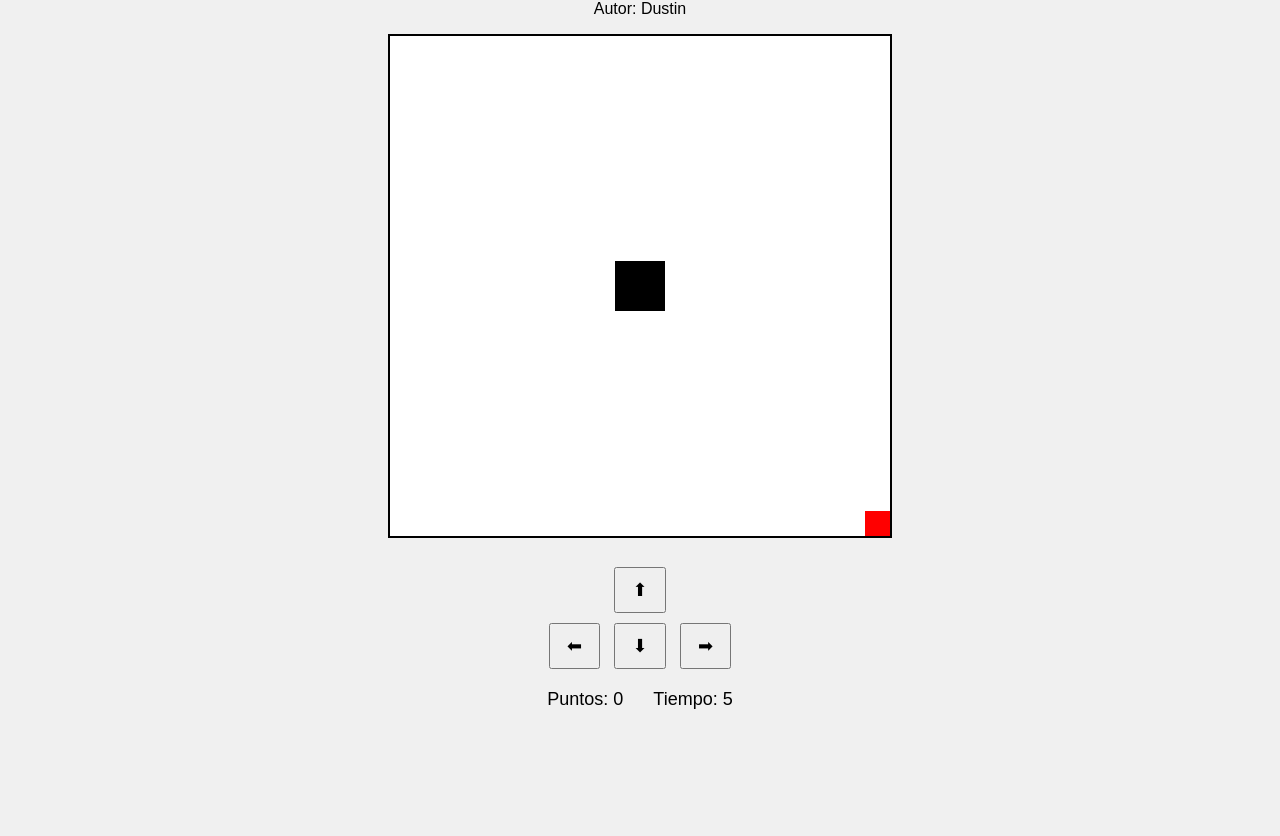
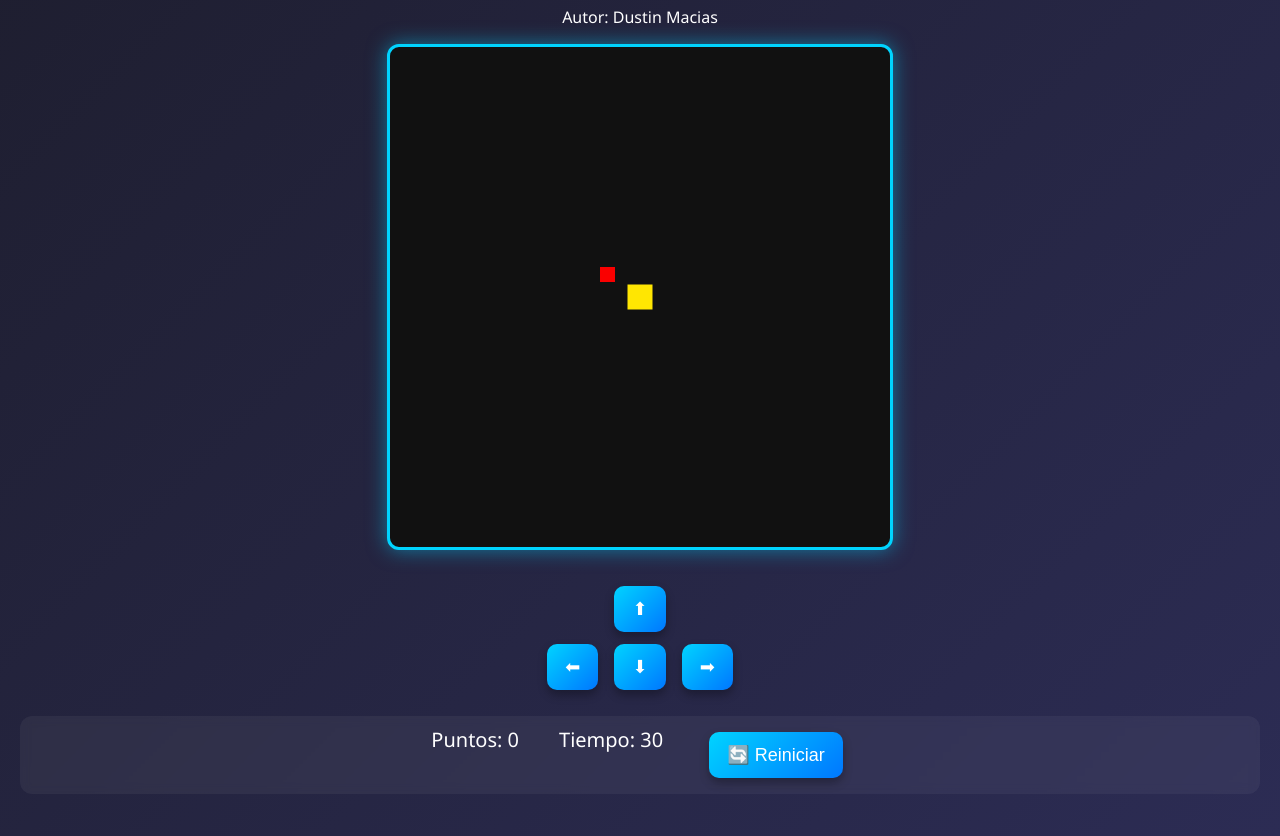
Before and after one commit to dustinmaciasz16-star/juego_cazando, a plain HTML site: page cazando copy.html in a window 1280 px wide. Shown: the part 94-930 px from the top of the page. Before the commit the page ends 844 px from the top, so only its background shows below. Drawn offline with Linux system fonts and the light colour scheme.

Commit message:
finalizacion del juego completo

```diff
--- a/cazando copy.css
+++ b/cazando copy.css
@@ -1,42 +1,67 @@
 body {
   text-align: center;
-  font-family: Arial, sans-serif;
-  background: #f0f0f0;
+  font-family: 'Segoe UI', Tahoma, sans-serif;
+  background: linear-gradient(135deg, #1e1e2f, #2c2c54);
   margin: 0;
   padding: 20px;
+  color: #ffffff;
 }
 
 h1 {
   margin-bottom: 5px;
+  font-size: 32px;
+  letter-spacing: 1px;
 }
 
 .panel {
-  margin: 15px 0;
-  font-size: 18px;
+  margin: 20px 0;
+  font-size: 20px;
   display: flex;
   justify-content: center;
-  gap: 30px;
+  gap: 40px;
+  background: rgba(255,255,255,0.05);
+  padding: 10px 20px;
+  border-radius: 12px;
+  backdrop-filter: blur(5px);
 }
 
 canvas {
-  background: white;
-  border: 2px solid black;
+  background: #111;
+  border: 3px solid #00d4ff;
+  border-radius: 12px;
+  box-shadow: 0 0 20px rgba(0, 212, 255, 0.5);
 }
 
 .controles {
-  margin-top: 20px;
+  margin-top: 25px;
 }
 
 button {
-  margin: 5px;
-  padding: 10px 16px;
+  margin: 6px;
+  padding: 12px 18px;
   font-size: 18px;
   cursor: pointer;
+  border: none;
+  border-radius: 10px;
+  background: linear-gradient(135deg, #00d4ff, #0077ff);
+  color: white;
+  transition: all 0.2s ease;
+  box-shadow: 0 5px 10px rgba(0,0,0,0.3);
+}
+
+button:hover {
+  transform: translateY(-2px) scale(1.05);
+  background: linear-gradient(135deg, #00aaff, #0055ff);
+}
+
+button:active {
+  transform: scale(0.95);
 }
 
 #mensaje {
-  font-size: 20px;
+  font-size: 22px;
   font-weight: bold;
-  color: darkred;
-  margin-top: 15px;
+  margin-top: 20px;
+  color: #ff4d4d;
+  text-shadow: 0 0 10px rgba(255, 77, 77, 0.7);
 }
--- a/cazando copy.html
+++ b/cazando copy.html
@@ -7,7 +7,7 @@
 <body onload="iniciarJuego()">
 
   <h1>Juego Cazando</h1>
-  <p>Autor: Dustin</p>
+  <p>Autor: Dustin Macias</p>
 
     <canvas id="areaJuego" width="500" height="500"></canvas>
 
@@ -21,8 +21,9 @@
 
 
   <div class="panel">
-    <span>Puntos: <span id="puntos">0</span></span>
-    <span>Tiempo: <span id="tiempo">10</span></span>
+    <span>Puntos: <span id="puntos"></span></span>
+    <span>Tiempo: <span id="tiempo"></span></span>
+    <button onclick="reiniciarJuego()">🔄 Reiniciar</button>
   </div>
 
   <p id="mensaje"></p>
--- a/cazando copy.js
+++ b/cazando copy.js
@@ -3,8 +3,8 @@ let ctx = canvas.getContext("2d");
 // variables y contantes del Gato
 let gatoX = 0;
 let gatoY = 0;
-const ANCHOGATO = 50;
-const ALTURAGATO = 50;
+const ANCHOGATO = 25;
+const ALTURAGATO = 25;
 const VELOCIDAD = 10;
 const LIMITE_X = canvas.width - ANCHOGATO;
 const LIMITE_Y = canvas.height - ALTURAGATO;
@@ -13,12 +13,13 @@ const LIMITE_Y = canvas.height - ALTURAGATO;
 // variable y constantes de la comida
 let comidaX = 0;
 let comidaY = 0;
-const ANCHOCOMIDA = 30;
-const ALTURACOMIDA = 30;
+const ANCHOCOMIDA = 15;
+const ALTURACOMIDA = 15;
 
 let puntos = 0;
 let intervalarTiempo;
-let time = 10;
+let tiempo = 35;
+let juegoActivo = true;
 
 
 document.getElementById("btnArriba").onclick = () => moverArriba();
@@ -32,11 +33,11 @@ function graficarRectangulo(x, y, ancho, alto, color) {
 };
 
 function graficarComida() {
-    graficarRectangulo(comidaX, comidaY, ANCHOCOMIDA, ALTURACOMIDA, "#ff0000");
+    graficarRectangulo(comidaX, comidaY, ANCHOCOMIDA, ALTURACOMIDA, "#fa0000");
 };
 
 function graficarGato() {
-    graficarRectangulo(gatoX, gatoY, ANCHOGATO, ALTURAGATO, "#000000");
+    graficarRectangulo(gatoX, gatoY, ANCHOGATO, ALTURAGATO, "#ffe602");
 };
 
 function limpiarCanva() {
@@ -54,9 +55,11 @@ function dibujarTodo() {
 
         mostrarEnSpan("puntos", puntos);
 
-        tiempo ++;
-
-        mostrarEnSpan("tiempo", tiempo);
+        if(puntos >= 6){
+            alert("¡Ganaste!")
+            clearInterval(intervalarTiempo);
+            juegoActivo = false;
+        }
 
         comidaX = generarAleatorio(0, canvas.width - ANCHOCOMIDA);
         comidaY = generarAleatorio(0, canvas.height - ALTURACOMIDA);
@@ -73,6 +76,7 @@ function detectarCollision() {
 }
 
 function moverIzquierda(){
+    if(!juegoActivo) return;
     if(gatoX>0){
         gatoX-= VELOCIDAD;
         dibujarTodo();
@@ -80,6 +84,7 @@ function moverIzquierda(){
 }
 
 function moverDerecha(){
+    if(!juegoActivo) return;
     if (gatoX<LIMITE_X){
         gatoX += VELOCIDAD;
         dibujarTodo();
@@ -87,6 +92,7 @@ function moverDerecha(){
 }
 
 function moverArriba(){
+    if(!juegoActivo) return;
     if(gatoY>0){
         gatoY -= VELOCIDAD;
         dibujarTodo();
@@ -94,6 +100,7 @@ function moverArriba(){
 }
 
 function moverAbajo(){
+    if(!juegoActivo) return;
     if(gatoY<LIMITE_Y){
         gatoY += VELOCIDAD;
         dibujarTodo();
@@ -102,21 +109,26 @@ function moverAbajo(){
 
 
 function iniciarJuego(){
-    puntos = 0;
-    tiempo = 10;
+    clearInterval(intervalarTiempo);
+
+    puntos = 0
+    tiempo = 35;
+    juegoActivo = true;
 
     mostrarEnSpan("puntos", puntos);
     mostrarEnSpan("tiempo", tiempo);
 
-    comidaX = (canvas.width) - (ANCHOGATO / 2);
-    comidaY = (canvas.height) - (ALTURAGATO / 2);
+    comidaX = generarAleatorio(0, (canvas.width - ANCHOCOMIDA) / VELOCIDAD) * VELOCIDAD;
+    comidaY = generarAleatorio(0, (canvas.height - ALTURACOMIDA) / VELOCIDAD) * VELOCIDAD;
 
     gatoX = (canvas.width / 2) - (ANCHOGATO / 2);
     gatoY = (canvas.height / 2) - (ALTURAGATO / 2);
 
+    dibujarTodo();
+
     intervalarTiempo = setInterval(restarTiempo, 1000)
+}
 
-
-    graficarComida();
-    graficarGato();
+function reiniciarJuego(){
+    iniciarJuego();
 }
--- a/utils.js
+++ b/utils.js
@@ -17,4 +17,10 @@ function restarTiempo() {
         tiempo --;
         mostrarEnSpan("tiempo", tiempo);
     }
+
+    if(tiempo <= 0){
+        alert("Gamer Over");
+        clearInterval(intervalarTiempo);
+        juegoActivo = false;
+    }
 }
```
